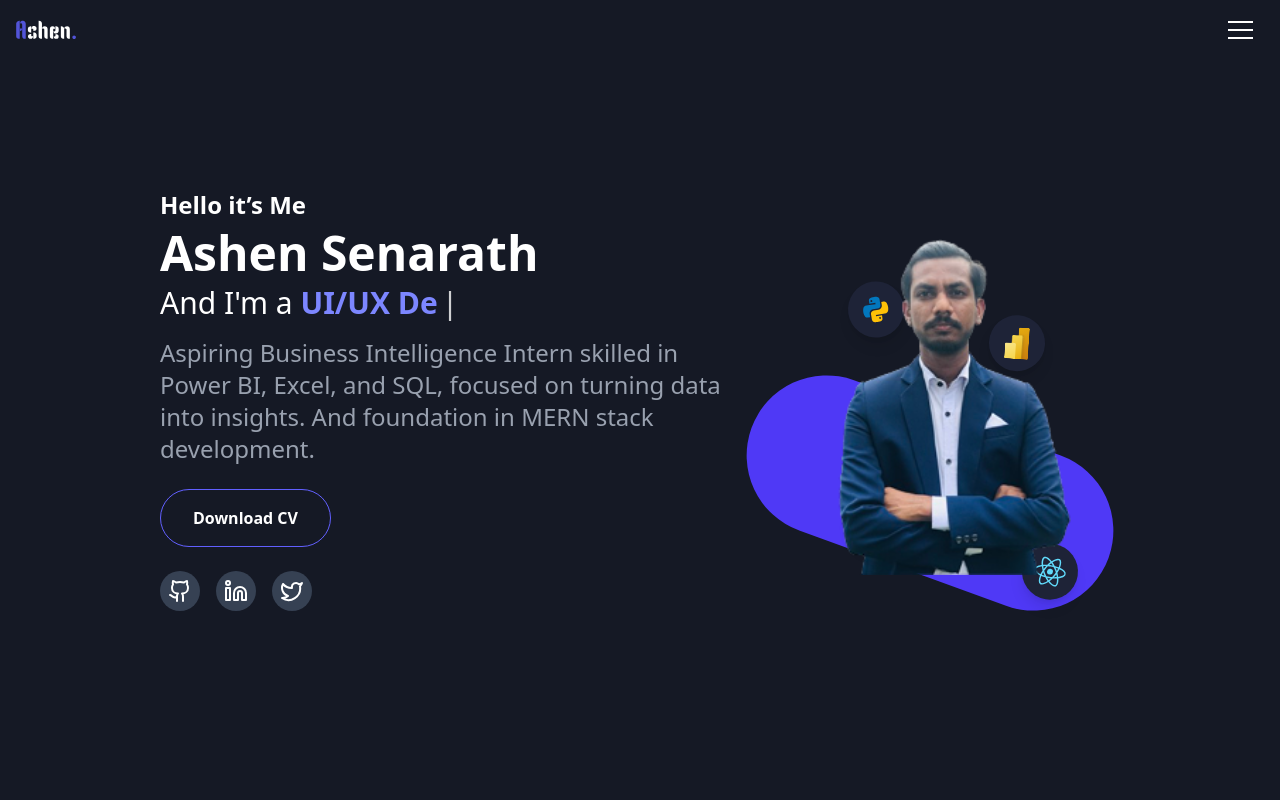
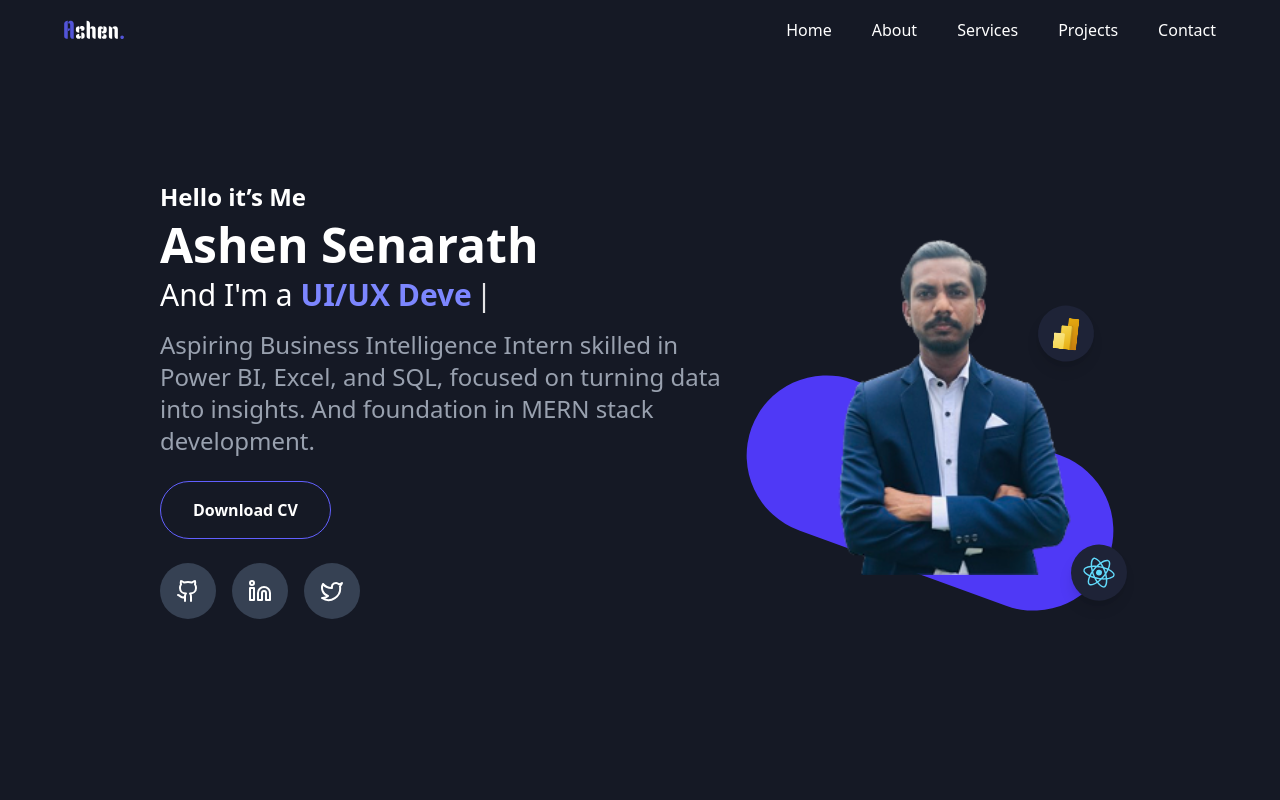
Before and after one commit to KavinduAshenSenarath/ashensenarath-portfolio, a React (Vite) app: page / in a window 1280 px wide. Shown: the top 800 px of the page. Built offline with nearby package versions, Linux system fonts and the light colour scheme.

Commit message:
create all responsive design and add to animation

```diff
--- a/src/assets/SocialIcon.jsx
+++ b/src/assets/SocialIcon.jsx
@@ -8,7 +8,7 @@ function SocialIcon({ icon }) {
             initial={{ opacity: 0, y: 10 }}
             animate={{ opacity: 1, y: 0 }}
             transition={{ duration: 0.3 }}
-            className="p-2 rounded-full bg-gray-700 hover:bg-indigo-500 transition"
+            className="p-2 lg:p-4 rounded-full bg-gray-700 hover:bg-indigo-500 transition lg:text-4xl"
         >
             {icon}
         </motion.a>
--- a/src/components/layout/Navbar.jsx
+++ b/src/components/layout/Navbar.jsx
@@ -6,31 +6,70 @@ function Navbar() {
     const [isOpen, setOpen] = useState(false);
     return (
         <div>
-            < nav className=" fixed w-full  top-0 left-0 z-50 bg-[#151925] px-4 flex justify-between items-center" >
-                <img src='logo-m.svg' alt='logo' className='w-15 h-15 top-0 cursor-pointer' />
+            < nav className=" fixed w-full  top-0 left-0 z-50 bg-[#151925] px-6 lg:px-16  flex justify-between items-center" >
+
+                {/* logo image  */}
+                <img src='logo-m.svg' alt='logo' className='w-15 h-15 top-0 cursor-pointer ' />
+
+                {/*desktop menu  */}
+                <ul className="hidden lg:flex items-center gap-10 text-white font-medium">
+                    <li>
+                        <a href="#Home" className="hover:text-indigo-400 transition">
+                            Home
+                        </a>
+                    </li>
+                    <li>
+                        <a href="#About" className="hover:text-indigo-400 transition">
+                            About
+                        </a>
+                    </li>
+                    <li>
+                        <a href="#Services" className="hover:text-indigo-400 transition">
+                            Services
+                        </a>
+                    </li>
+                    <li>
+                        <a href="#Projects" className="hover:text-indigo-400 transition">
+                            Projects
+                        </a>
+                    </li>
+                    <li>
+                        <a href="#Contact" className="hover:text-indigo-400 transition">
+                            Contact
+                        </a>
+                    </li>
+                </ul>
+
+                {/*react mobile hamburger */}
+
+                <div className="lg:hidden">
                     <Hamburger
                         toggled={isOpen}
                         toggle={setOpen}
                         color='#ffffff'
                         size={25}
                     />
+                </div>
+
             </nav >
+
+            {/* mobile drop down menu  */}
 
             {isOpen && (
                 <div className="fixed top-16 right-4 text-center bg-[#1c2030] text-white rounded-lg shadow-lg py-4 px-6 flex flex-col gap-4  mt-2 w-50 z-70">
-                    <a href="#home" onClick={() => setOpen(false)} className="text-base hover:text-[#5254D8]">
+                    <a href="#Home" onClick={() => setOpen(false)} className="text-base hover:text-indigo-400">
                         Home
                     </a>
-                    <a href="#about" onClick={() => setOpen(false)} className="text-base hover:text-[#5254D8]">
+                    <a href="#About" onClick={() => setOpen(false)} className="text-base hover:text-indigo-400">
                         About
                     </a>
-                    <a href="#services" onClick={() => setOpen(false)} className="text-base hover:text-[#5254D8]">
+                    <a href="#Services" onClick={() => setOpen(false)} className="text-base hover:text-indigo-400">
                         Services
                     </a>
-                    <a href="#portfolio" onClick={() => setOpen(false)} className="text-base hover:text-[#5254D8]">
-                        Portfolio
+                    <a href="#Projects" onClick={() => setOpen(false)} className="text-base hover:text-indigo-400">
+                        Projects
                     </a>
-                    <a href="#contact" onClick={() => setOpen(false)} className="text-base hover:text-[#5254D8]">
+                    <a href="#Contact" onClick={() => setOpen(false)} className="text-base hover:text-indigo-400">
                         Contact
                     </a>
                 </div>
--- a/src/components/sections/About.jsx
+++ b/src/components/sections/About.jsx
@@ -10,7 +10,7 @@ function About() {
     };
 
     return (
-        <section id="about" className=" py-10 bg-[#151925]">
+        <section id="About" className=" py-10 bg-[#151925]">
             <h2 className="text-center text-2xl font-bold text-white lg:text-4xl">
                 About <span className="text-indigo-400">Me</span>
             </h2>
--- a/src/components/sections/Contact.jsx
+++ b/src/components/sections/Contact.jsx
@@ -57,28 +57,28 @@ function Contact() {
     };
 
     const inputClass =
-        "w-full bg-[#323846] rounded-3xl text-gray-300 placeholder-gray-500 px-5 py-4 border-none focus:outline-none";
+        "w-full bg-[#323846] rounded-3xl text-gray-300 placeholder-gray-500 px-5 py-4 border-none focus:outline-none lg:text-lg";
 
     return (
         <section
-            id="contact"
+            id="Contact"
             className="min-h-screen bg-[#151925] px-4 sm:px-8 md:px-16 py-24 flex items-center justify-center"
         >
             <motion.div
-                className="w-full max-w-3xl bg-[#1a1f2e] rounded-3xl p-6 sm:p-10"
+                className="w-full max-w-5xl bg-[#1a1f2e] lg:bg-transparent rounded-3xl lg:rounded-none lg:p-0 lg:border-none p-6 sm:p-10"
                 variants={containerVariants}
                 initial="hidden"
                 whileInView="visible"
                 viewport={{ once: true }}
             >
                 <motion.h2
-                    className="text-white text-2xl font-bold text-center mb-10"
+                    className="text-white text-2xl lg:text-4xl font-bold text-center mb-12"
                     variants={itemVariants}
                 >
                     Contact <span className="text-indigo-400">Me</span>
                 </motion.h2>
 
-                <form onSubmit={handleSubmit} className="space-y-6">
+                <form onSubmit={handleSubmit} className="space-y-6 max-w-4xl mx-auto">
                     {/* Name */}
                     <motion.div
                         className="grid grid-cols-1 md:grid-cols-2 gap-4"
--- a/src/components/sections/Hero.jsx
+++ b/src/components/sections/Hero.jsx
@@ -27,10 +27,22 @@ function Hero() {
     };
 
     const techIcons = [
-        { src: "pythonlogo.svg", top: "20%", left: "17%", },
-        { src: "javalogo.svg", top: "80%", left: "17%" },
-        { src: "powerbilogo.svg", top: "30%", left: "60%" },
-        { src: "reactlogo.svg", top: "95%", left: "70%" },
+        {
+            src: "pythonlogo.svg",
+            className: "top-[22%] left-[25%] lg:top-[18%] lg:left-[40%]"
+        },
+        {
+            src: "javalogo.svg",
+            className: "top-[85%] left-[17%] lg:top-[80%] lg:left-[28%]"
+        },
+        {
+            src: "powerbilogo.svg",
+            className: "top-[33%] left-[58%] lg:top-[27%] lg:left-[75%] "
+        },
+        {
+            src: "reactlogo.svg",
+            className: "top-[95%] left-[70%] lg:top-[95%] lg:left-[85%]"
+        },
     ];
 
     const [text, setText] = useState("");
@@ -59,7 +71,7 @@ function Hero() {
     }, [subIndex, deleting, index]);
 
     return (
-        <section className="min-h-screen bg-[#151925] flex items-center px-6 lg:px-40">
+        <section id="Home" className="min-h-screen bg-[#151925] flex items-center px-6 lg:px-40">
             <div className="w-full flex flex-col-reverse lg:flex-row items-center justify-between gap-14">
 
                 {/* LEFT SIDE - TEXT */}
@@ -109,13 +121,7 @@ function Hero() {
                     {techIcons.map((icon, index) => (
                         < motion.div
                             key={index}
-                            className="absolute w-12 h-12 lg:w-14 lg:h-14 bg-[#1e2337] rounded-full flex items-center justify-center shadow-lg "
-                            style={{
-                                top: icon.top,
-                                left: icon.left,
-                                right: icon.right,
-                                bottom: icon.bottom,
-                            }}
+                            className={`absolute ${icon.className} w-12 h-12 lg:w-14 lg:h-14 bg-[#1e2337] rounded-full flex items-center justify-center shadow-lg `}
                             animate={floatingAnimation.animate}
                             transition={{
                                 ...floatingAnimation.transition,
--- a/src/components/sections/Projects.jsx
+++ b/src/components/sections/Projects.jsx
@@ -15,17 +15,24 @@ function Projects() {
             title: "UWU Medical Web App",
             Discription:
                 "This MERN-based Medical Request System digitalizes student medical services at Uva Wellassa University. I contributed by integrating the frontend with backend APIs and building UI features for profiles, prescriptions, and request updates to make the system simple and efficient."
+        },
+        {
+            id: 3,
+            image: "medical-app.png",
+            title: "UWU Medical Web App",
+            Discription:
+                "This MERN-based Medical Request System digitalizes student medical services at Uva Wellassa University. I contributed by integrating the frontend with backend APIs and building UI features for profiles, prescriptions, and request updates to make the system simple and efficient."
         }
 
     ];
 
     return (
-        <section id="portfolio" className="min-h-screen bg-[#151925] py-10">
-            <h2 className="text-white text-2xl text-center font-bold">
+        <section id="Projects" className="min-h-screen bg-[#151925] py-10">
+            <h2 className="text-white text-2xl text-center font-bold lg:text-4xl mb-12">
                 My <span className="text-indigo-400">Projects</span>
             </h2>
 
-            <div className="space-y-6">
+            <div className="grid gap-3 lg:grid-cols-2 xl:grid-cols-3 max-w-7xl mx-auto px-4">
                 {projects.map((project) => (
                     <motion.div
                         key={project.id}
--- a/src/components/sections/Services.jsx
+++ b/src/components/sections/Services.jsx
@@ -4,7 +4,7 @@ function Services() {
 
     return (
 
-        <section id="services" className="min-h-screen bg-[#151925] py-16 px-4">
+        <section id="Services" className="min-h-screen bg-[#151925] py-16 px-4">
             <h2 className="text-center text-2xl font-bold text-white mb-12 lg:text-4xl ">My <span className="text-indigo-400">service</span></h2>
             <div className="grid gap-5 md:grid-cols-2 lg:grid-cols-3 max-w-7xl mx-auto ">
                 <motion.div
--- a/src/components/sections/Skillbar.jsx
+++ b/src/components/sections/Skillbar.jsx
@@ -76,7 +76,7 @@ function Technologies() {
                 initial="hidden"
                 whileInView="visible"
                 viewport={{ once: true }}
-                className="max-w-6xl mx-auto bg-[#323846] rounded-2xl p-8 border border-purple-400/30 shadow-[0_0_15px_rgba(168,85,247,0.3)]"
+                className="max-w-6xl mx-auto bg-[#323846] rounded-2xl p-8 border border-purple-400/30 shadow-[0_0_15px_rgba(168,85,247,0.3) lg:bg-transparent lg:rounded-none lg:p-0 lg:border-none lg:shadow-none"
             >
                 <div className="flex flex-wrap justify-center gap-8">
                     {TECHNOLOGIES.map((tech, index) => (
@@ -103,7 +103,7 @@ function Technologies() {
                             />
 
                             <motion.div
-                                className="w-15 h-15 bg-[#1e2330] rounded-xl p-4 border-2 flex items-center justify-center"
+                                className="w-15 h-15 lg:w-20 lg:h-20 bg-[#1e2330] rounded-xl p-4 border-2 flex items-center justify-center"
                                 style={{
                                     borderColor: hoveredIndex === index ? tech.color : 'transparent'
                                 }}
@@ -124,7 +124,7 @@ function Technologies() {
                             </motion.div>
 
                             <motion.span
-                                className="mt-3 text-base font-semibold text-center"
+                                className="mt-3 text-sm lg:text-base font-semibold text-center"
                                 animate={{
                                     color: hoveredIndex === index ? tech.color : '#ffffff',
                                     scale: hoveredIndex === index ? 1.05 : 1
```
Lines whose indentation alone changed are shown as unchanged.
